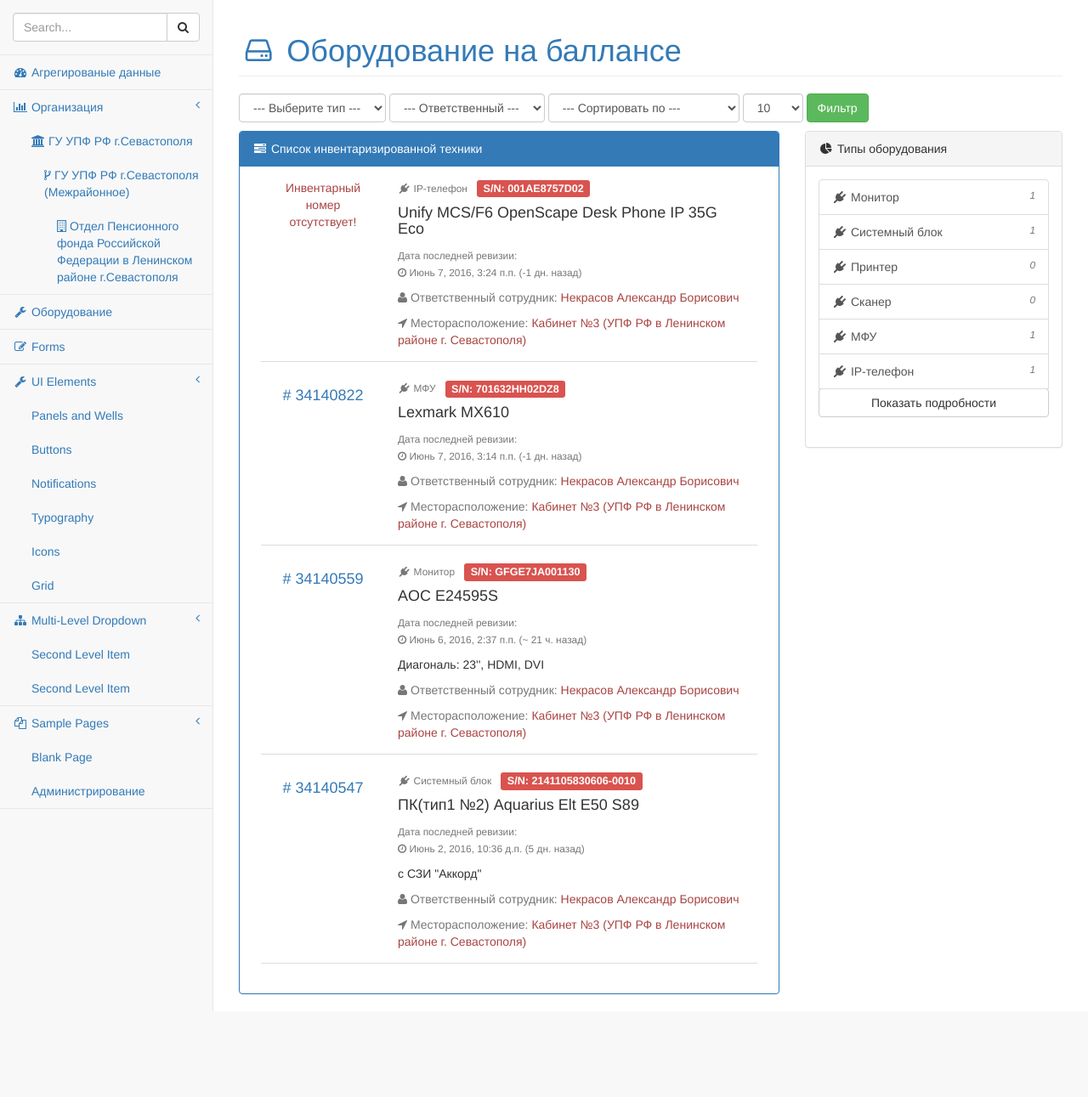
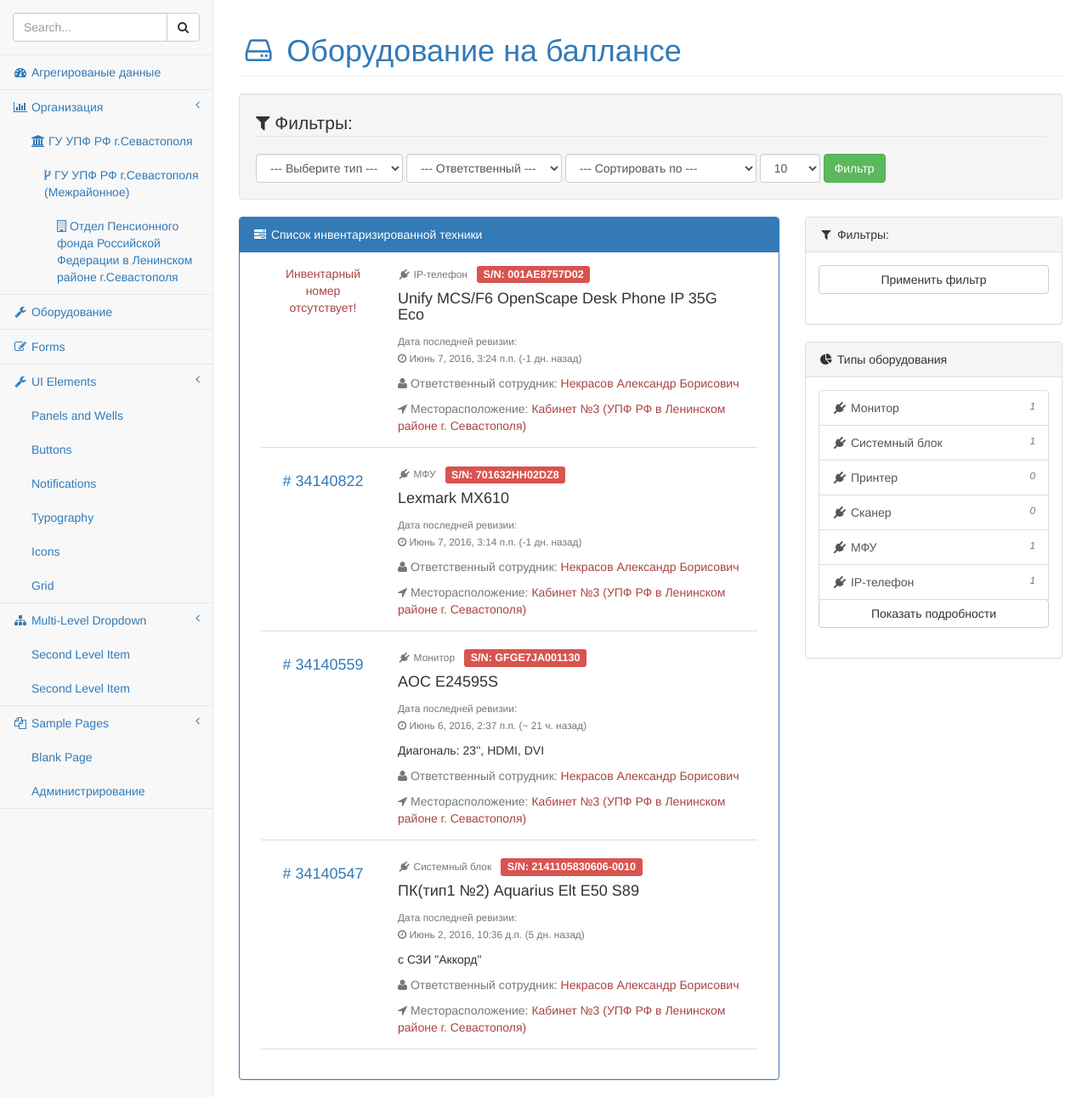
Before and after one commit to ale88andr/inventory, a Django app: page /equipments/ in a window 1280 px wide. Shown: the part 51-1342 px from the top of the page at 85% size. Before the commit the page ends 1241 px from the top, so only its background shows below. Run offline with Django 3.2, Linux system fonts and the light colour scheme; data comes from the database, SQL or seed files in the repository; some libraries are stand-ins or nearby versions.

Commit message:
[#0015] replace search to filter

```diff
--- a/equipment/templates/equipment/equipments.html
+++ b/equipment/templates/equipment/equipments.html
@@ -10,8 +10,8 @@
                 <i class="fa fa-hdd-o fa-fw"></i>
                 Оборудование на баллансе
             </h1>
+            {% include 'equipment/partials/_filter.html' %}
         </div>
-        {% include 'equipment/partials/_search.html' %}
         <div class="col-lg-8">
             <div class="panel panel-primary">
                 <div class="panel-heading">
@@ -38,6 +38,8 @@
         </div>
         <!-- /.col-lg-8 -->
 
+        {% include 'equipment/partials/_search_v2.html' %}
+
         <!-- Equipments types widget -->
         {% equipment_types_widget %}
         <!-- End equipments types widget -->
--- /dev/null
+++ b/equipment/templates/equipment/partials/_filter.html
@@ -0,0 +1,17 @@
+<!-- Equipment search form -->
+<div id="search_form">
+    <div class="well">
+        <form method="GET" action="" class="form-inline">
+            <fieldset>
+                <legend><i class="fa fa-filter"></i> Фильтры:</legend>
+                {% for field in filter_form %}
+                    <div class="form-group">
+                        {{ field }}
+                    </div>
+                {% endfor %}
+                <input type="submit" class="btn btn-success" value="Фильтр">
+            </fieldset>
+        </form>
+    </div>
+</div>
+<!-- \ End equipment search form -->
--- a/equipment/templates/equipment/partials/_search.html
+++ /dev/null
@@ -1,17 +0,0 @@
-<!-- Equipment search form -->
-<div class="container-fluid search" id="search_form">
-    <form method="GET" action="" class="form-inline">
-        {% for field in search_form %}
-            <div class="form-group">
-{#                {% if field.label %}#}
-{#                    <label for="{{ field.id_for_label }}" class="control-label">#}
-{#                        {{ field.label }}:#}
-{#                    </label>#}
-{#                {% endif %}#}
-                {{ field }}
-            </div>
-        {% endfor %}
-        <input type="submit" class="btn btn-success" value="Фильтр">
-    </form>
-</div>
-<!-- \ End equipment search form -->
--- /dev/null
+++ b/equipment/templates/equipment/partials/_search_v2.html
@@ -0,0 +1,27 @@
+<div class="col-lg-4">
+    <div class="panel panel-default">
+        <div class="panel-heading">
+            <i class="fa fa-filter fa-fw"></i> Фильтры:
+        </div>
+        <!-- /.panel-heading -->
+        <div class="panel-body">
+            <div class="list-group">
+                <form method="GET" action="" class="form-inline">
+                    {% for field in search_form %}
+                        <div class="form-group">
+                            <label for="{{ field.id_for_label }}" class="control-label">
+                                {{ field.label }}:
+                            </label><br>
+                            {{ field }}
+                            <br>
+                        </div>
+                    {% endfor %}
+                    <!-- /.list-group -->
+                    <input type="submit" class="btn btn-default btn-block" value="Применить фильтр" />
+                </form>
+            </div>
+            <!-- /.panel-body -->
+        </div>
+        <!-- /.panel -->
+    </div>
+</div>
--- a/equipment/views.py
+++ b/equipment/views.py
@@ -12,27 +12,27 @@
     page_title = 'Учтённое оборудование'
 
     def dispatch(self, request, *args, **kwargs):
-        self.search_form = EquipmentSearchForm(request.GET)
-        self.search_form.is_valid()
+        self.filter_form = EquipmentSearchForm(request.GET)
+        self.filter_form.is_valid()
 
-        if self.search_form.cleaned_data.get('on_page'):
-            self.paginate_by = int(self.search_form.cleaned_data.get('on_page'))
+        if self.filter_form.cleaned_data.get('on_page'):
+            self.paginate_by = int(self.filter_form.cleaned_data.get('on_page'))
 
         return super(EquipmentsView, self).dispatch(request, *args, **kwargs)
 
     def get_context_data(self, **kwargs):
         context = super(EquipmentsView, self).get_context_data(**kwargs)
-        context['search_form'] = self.search_form
+        context['filter_form'] = self.filter_form
         return context
 
     def get_queryset(self):
         queryset = Equipment.all()
 
-        if self.search_form.cleaned_data.get('filter_type'):
-            queryset = queryset.filter(type=self.search_form.cleaned_data.get('filter_type'))
-        if self.search_form.cleaned_data.get('filter_responsible'):
-            queryset = queryset.filter(responsible=self.search_form.cleaned_data.get('filter_responsible'))
-        if self.search_form.cleaned_data.get('sort_by'):
-            queryset = queryset.order_by(self.search_form.cleaned_data.get('sort_by'))
+        if self.filter_form.cleaned_data.get('filter_type'):
+            queryset = queryset.filter(type=self.filter_form.cleaned_data.get('filter_type'))
+        if self.filter_form.cleaned_data.get('filter_responsible'):
+            queryset = queryset.filter(responsible=self.filter_form.cleaned_data.get('filter_responsible'))
+        if self.filter_form.cleaned_data.get('sort_by'):
+            queryset = queryset.order_by(self.filter_form.cleaned_data.get('sort_by'))
 
         return queryset
```
